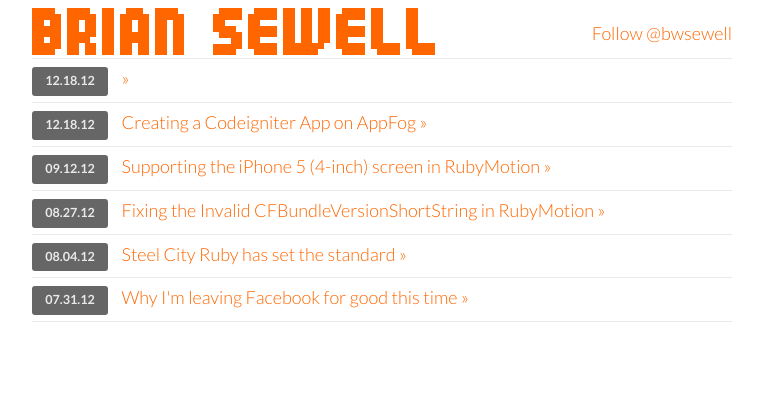
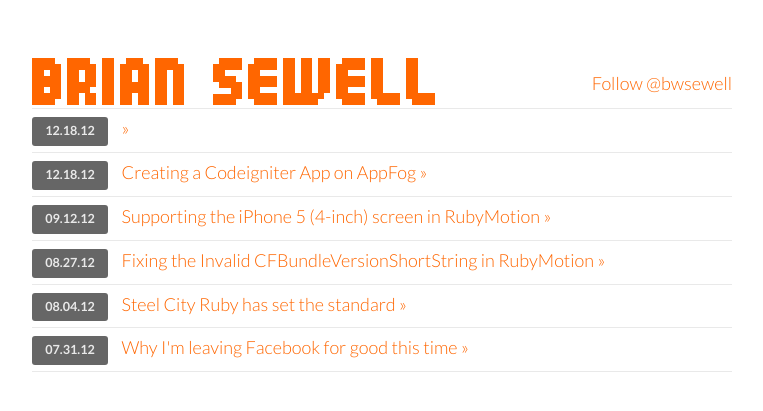
Before and after one commit to bwsewell/bwsewell.github.com, a Jekyll site: the page built from index.html, in a window 1280 px wide. Shown: the top 411 px of the page, without its empty margins (258-1021 px from the left). Built offline with Jekyll 4.4.1, drawn with Linux system fonts in a browser that asks for light colours; Markdown is read by kramdown in place of the engine named in the settings; comment, search, counter and statistics services are not loaded.

Commit message:
header changes

```diff
--- a/css/style.css
+++ b/css/style.css
@@ -1,7 +1,7 @@
 @import url(https://fonts.googleapis.com/css?family=Lato:300italic,700italic,300,700);
 
 body {
-  padding:0 50px;
+  padding:50px;
   font:18px/1.5 Lato, "Helvetica Neue", Helvetica, Arial, sans-serif;
   color:#444;
   font-weight:300;
@@ -21,10 +21,7 @@
 }
 
 h1 {
-  color:#FF6600;
   font-size:36px;
-  float:left;
-  display:inline-block;
 }
 
 h1 a {
```
